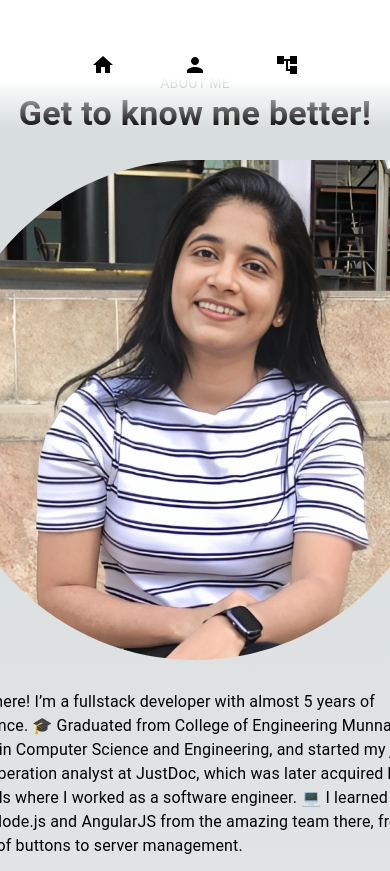
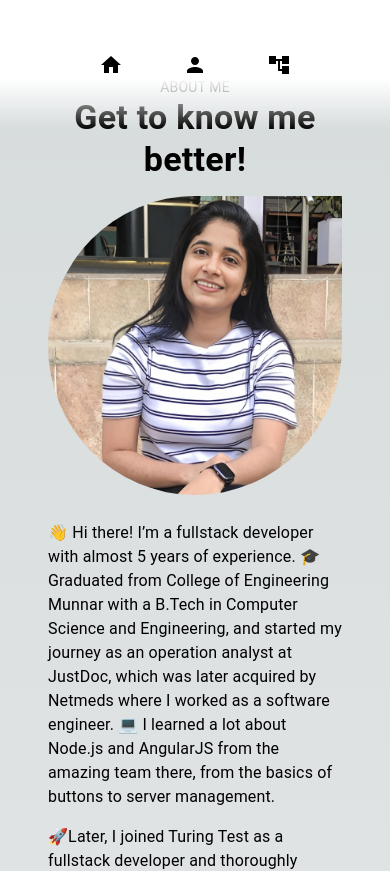
Before and after one commit to SaranyaSkumar/saranya-s-workspace, a Next.js app: page /about in a window 390 px wide. Shown: the top 871 px of the page. Built offline with nearby package versions, Linux system fonts and the light colour scheme.

Commit message:
bug fixes

```diff
--- a/src/styles/Home.module.css
+++ b/src/styles/Home.module.css
@@ -18,7 +18,7 @@
   font-family: var(--font-mono);
 }
 
-.section{
+.section {
   display: inherit;
   justify-content: inherit;
   align-items: inherit;
@@ -68,13 +68,11 @@
   transition: background 200ms, border 200ms;
 }
 
-
 .media {
   width: "100%";
   height: 300;
   object-fit: "cover";
 }
-
 
 .card span {
   display: inline-block;
@@ -119,7 +117,7 @@
 
 .center::before,
 .center::after {
-  content: '';
+  content: "";
   left: 50%;
   position: absolute;
   filter: blur(45px);
@@ -211,8 +209,8 @@
 
   .description div {
     /* align-items: flex-end; */
-    pointer-events: none;
-    inset:  0 0;
+    /* pointer-events: none; */
+    inset: 0 0;
     padding: 2rem;
     height: 130px;
     background: linear-gradient(
@@ -250,8 +248,6 @@
   }
 }
 
-
-
 .new_footer_top {
   margin-top: 4%;
   padding: 120px 0px 270px;
@@ -266,20 +262,21 @@
   font-size: 18px;
 }
 
-
 .new_footer_top .footer_bg {
   position: absolute;
   bottom: 0;
-  background: url("https://blogger.googleusercontent.com/img/b/R29vZ2xl/AVvXsEigB8iI5tb8WSVBuVUGc9UjjB8O0708X7Fdic_4O1LT4CmLHoiwhanLXiRhe82yw0R7LgACQ2IhZaTY0hhmGi0gYp_Ynb49CVzfmXtYHUVKgXXpWvJ_oYT8cB4vzsnJLe3iCwuzj-w6PeYq_JaHmy_CoGoa6nw0FBo-2xLdOPvsLTh_fmYH2xhkaZ-OGQ/s16000/footer_bg.png") no-repeat scroll center 0;
+  background: url("https://blogger.googleusercontent.com/img/b/R29vZ2xl/AVvXsEigB8iI5tb8WSVBuVUGc9UjjB8O0708X7Fdic_4O1LT4CmLHoiwhanLXiRhe82yw0R7LgACQ2IhZaTY0hhmGi0gYp_Ynb49CVzfmXtYHUVKgXXpWvJ_oYT8cB4vzsnJLe3iCwuzj-w6PeYq_JaHmy_CoGoa6nw0FBo-2xLdOPvsLTh_fmYH2xhkaZ-OGQ/s16000/footer_bg.png")
+    no-repeat scroll center 0;
   width: 100%;
   height: 266px;
 }
 
 .new_footer_top .footer_bg .footer_bg_one {
-  background: url("https://blogger.googleusercontent.com/img/b/R29vZ2xl/AVvXsEia0PYPxwT5ifToyP3SNZeQWfJEWrUENYA5IXM6sN5vLwAKvaJS1pQVu8mOFFUa_ET4JuHNTFAxKURFerJYHDUWXLXl1vDofYXuij45JZelYOjEFoCOn7E6Vxu0fwV7ACPzArcno1rYuVxGB7JY6G7__e4_KZW4lTYIaHSLVaVLzklZBLZnQw047oq5-Q/s16000/volks.gif") no-repeat center center;
+  background: url("https://blogger.googleusercontent.com/img/b/R29vZ2xl/AVvXsEia0PYPxwT5ifToyP3SNZeQWfJEWrUENYA5IXM6sN5vLwAKvaJS1pQVu8mOFFUa_ET4JuHNTFAxKURFerJYHDUWXLXl1vDofYXuij45JZelYOjEFoCOn7E6Vxu0fwV7ACPzArcno1rYuVxGB7JY6G7__e4_KZW4lTYIaHSLVaVLzklZBLZnQw047oq5-Q/s16000/volks.gif")
+    no-repeat center center;
   width: 330px;
   height: 105px;
-background-size:100%;
+  background-size: 100%;
   position: absolute;
   bottom: 0;
   left: 30%;
@@ -288,18 +285,17 @@ background-size:100%;
 }
 
 .new_footer_top .footer_bg .footer_bg_two {
-  background: url("https://blogger.googleusercontent.com/img/b/R29vZ2xl/AVvXsEhyLGwEUVwPK6Vi8xXMymsc-ZXVwLWyXhogZxbcXQYSY55REw_0D4VTQnsVzCrL7nsyjd0P7RVOI5NKJbQ75koZIalD8mqbMquP20fL3DxsWngKkOLOzoOf9sMuxlbyfkIBTsDw5WFUj-YJiI50yzgVjF8cZPHhEjkOP_PRTQXDHEq8AyWpBiJdN9SfQA/s16000/cyclist.gif") no-repeat center center;
+  background: url("https://blogger.googleusercontent.com/img/b/R29vZ2xl/AVvXsEhyLGwEUVwPK6Vi8xXMymsc-ZXVwLWyXhogZxbcXQYSY55REw_0D4VTQnsVzCrL7nsyjd0P7RVOI5NKJbQ75koZIalD8mqbMquP20fL3DxsWngKkOLOzoOf9sMuxlbyfkIBTsDw5WFUj-YJiI50yzgVjF8cZPHhEjkOP_PRTQXDHEq8AyWpBiJdN9SfQA/s16000/cyclist.gif")
+    no-repeat center center;
   width: 88px;
   height: 100px;
-background-size:100%;
+  background-size: 100%;
   bottom: 0;
   left: 38%;
   position: absolute;
   -webkit-animation: myfirst 30s linear infinite;
   animation: myfirst 30s linear infinite;
 }
-
-
 
 @-moz-keyframes myfirst {
   0% {
@@ -328,8 +324,15 @@ background-size:100%;
   }
 }
 
-.pic{
-  border-radius: 50% 50% 50% 50% / 50% 0% 50% 50% ;
+.pic {
+  max-width: 100%;
+  height: auto;
+  border-radius: 50% 50% 50% 50% / 50% 0% 50% 50%;
+}
+
+.projects_image {
+  max-width: 100%;
+  height: auto;
 }
 
 /*************footer End*****************/
--- a/src/views/About/index.tsx
+++ b/src/views/About/index.tsx
@@ -1,24 +1,16 @@
 import React from "react";
 import Image from "next/image";
-import { Inter } from "next/font/google";
 import styles from "@/styles/Home.module.css";
 import {
   Grid,
   Box,
   Typography,
-  Card,
-  CardMedia,
-  CardContent,
 } from "@mui/material";
-import Lottie from "lottie-react";
-import frontend from "@/assets/images/frontend.json";
-import backend from "@/assets/images/backend.json";
-import database from "@/assets/images/database.json";
 
 const About = () => {
   return (
     <Box sx={{ fontFamily: "sans-serif" }}>
-      <Box sx={{ textAlign: "center", m: "5% 0 5% 0" }}>
+      <Box sx={{ textAlign: "center", m: "10% 0 5% 0" }}>
         <Typography variant="body2" sx={{ textTransform: "uppercase" }}>
           About Me
         </Typography>
@@ -26,11 +18,11 @@ const About = () => {
           Get to know me better!
         </Typography>
       </Box>
-      <Grid container spacing={2}>
+      <Grid container spacing={2} className="container-size">
         <Grid item xs={12} md={6} sx={{textAlign:'center'}}>
           <Image
             src="/Image.jpeg"
-            alt="Vercel Logo"
+            alt="Image"
             className={styles.pic}
             width={500}
             height={500}
--- a/src/views/Header/index.tsx
+++ b/src/views/Header/index.tsx
@@ -50,7 +50,7 @@ const Header = () => {
         <Box sx={{ display: { xs: "none", sm: "block" } }}>
           {navLinks.map((item) => (
             <Button key={item.title} sx={{ color: "black", m: "0px 3%" }}>
-              <Link href={item.path} key={item.title}>
+              <Link href={item.path} key={item.title} passHref={true} legacyBehavior={true}>
                 {item.icon}
               </Link>
             </Button>
@@ -86,9 +86,9 @@ const Header = () => {
         </>
       )}
 
-      <Drawer anchor="right" open={toggle} onClose={() => reset("navbar")}>
+      {/* <Drawer anchor="right" open={toggle} onClose={() => reset("navbar")}>
         {navLinksList}
-      </Drawer>
+      </Drawer> */}
     </div>
   );
 };
--- a/src/views/Projects/index.tsx
+++ b/src/views/Projects/index.tsx
@@ -36,6 +36,7 @@ const gridItems = [
         alt="Vercel Logo"
         width={500}
         height={250}
+        className={styles.projects_image}
         priority
       />
     ),
@@ -59,10 +60,11 @@ const gridItems = [
         alt="Vercel Logo"
         width={500}
         height={250}
+        className={styles.projects_image}
         priority
       />
     ),
-    link: "https://saranyasasikumar.web.app/home",
+    link: "https://saranyasasikumar.web.app",
   },
 ];
 
@@ -72,7 +74,7 @@ const handleBoxClick = (link: any) => {
 const Projects = () => {
   return (
     <Box sx={{ fontFamily: "sans-serif" }}>
-      <Box sx={{ textAlign: "center", m: "5% 0 5% 0" }}>
+      <Box sx={{ textAlign: "center", m: "10% 0 5% 0" }}>
         <Typography variant="body2">PROJECTS</Typography>
         <Typography variant="h4" sx={{ fontWeight: 600 }}>
           Featured Works
```
Lines whose indentation alone changed are shown as unchanged.
